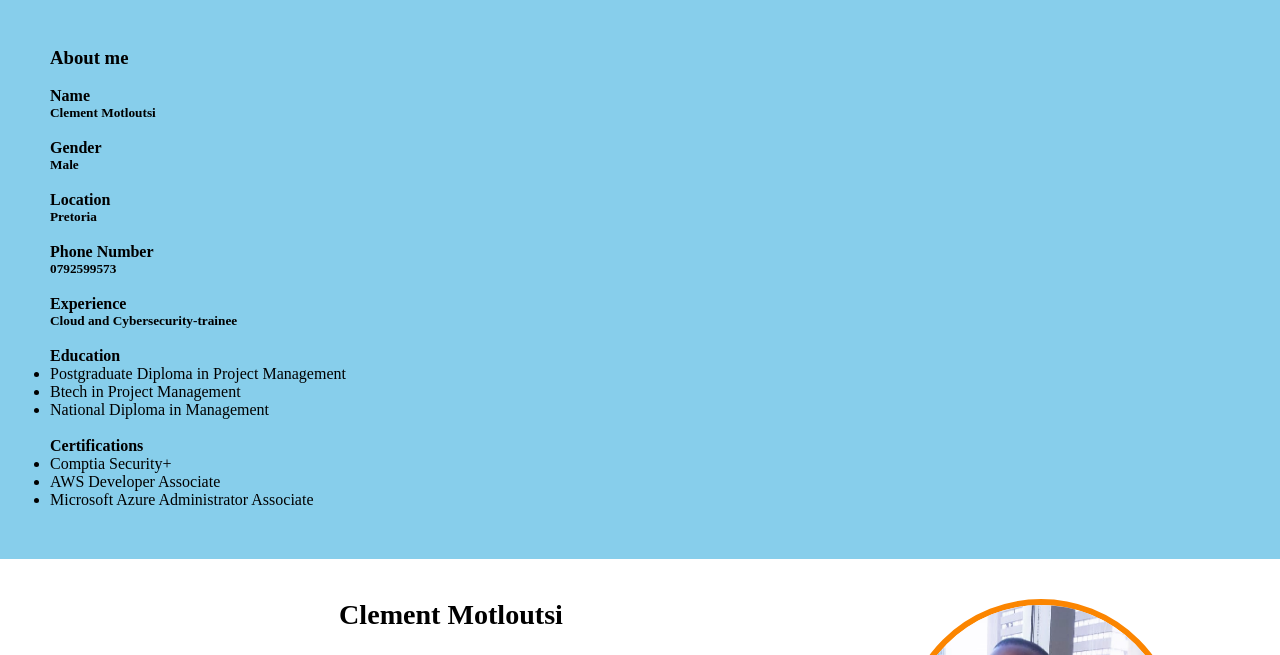
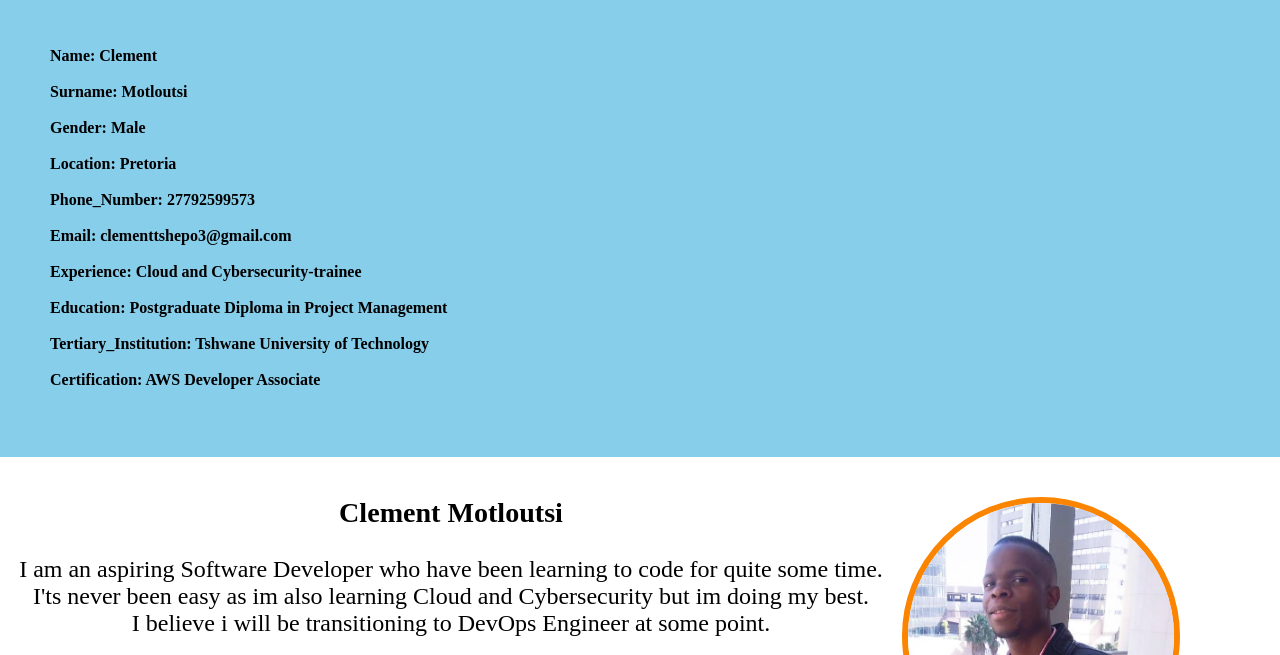
Before and after one commit to clemboy/codetribe-portfoliowebsite, a plain HTML site: page about_us.html in a window 1280 px wide. Shown: the part 97-752 px from the top of the page. Drawn offline with Linux system fonts and the light colour scheme.

Commit message:
intro to javascript

```diff
--- a/about_us.html
+++ b/about_us.html
@@ -25,34 +25,7 @@
 
     <main>
         <div class="container">
-            <h3>About me</h3><br>
-                    <h4>Name</h4>
-                    <h5>Clement Motloutsi</h5><br>
-
-                    <h4>Gender</h4>
-                    <h5>Male</h5><br>
-
-                    <h4>Location</h4>
-                    <h5>Pretoria</h5><br>
-
-                    <h4>Phone Number</h4>
-                    <h5>0792599573</h5><br>
-
-                    <h4>Experience</h4>
-                    <h5>Cloud and Cybersecurity-trainee</h5><br>
-
-                    <h4>Education</h4>
-                        <ul>
-                            <li>Postgraduate Diploma in Project Management</li>
-                            <li>Btech in Project Management</li>
-                            <li>National Diploma in Management</li><br>
-                        </ul>
-                    <h4>Certifications</h4>
-                        <ul>
-                            <li>Comptia Security+</li>
-                            <li>AWS Developer Associate</li>
-                            <li>Microsoft Azure Administrator Associate</li>
-                        </ul>
+            <div id="objectContainer"></div>
             </div>
 
 
@@ -89,5 +62,6 @@
                 </div>
         </div>
     </footer>
+    <script src="index.js"></script>
 </body>
 </html>
--- /dev/null
+++ b/index.js
@@ -0,0 +1,32 @@
+// Define an object
+var myObject = {
+    Name: "Clement",
+    Surname: "Motloutsi",
+    Gender: "Male",
+    Location: "Pretoria",
+    Phone_Number: +27792599573,
+    Email: "clementtshepo3@gmail.com",
+    Experience: "Cloud and Cybersecurity-trainee",
+    Education: "Postgraduate Diploma in Project Management",
+    Tertiary_Institution: "Tshwane University of Technology",
+    Certification: "AWS Developer Associate",
+  };
+
+
+  // Get the div where you want to print the object
+  var objectContainer = document.getElementById("objectContainer");
+
+  // Create a string to hold the HTML content
+  var htmlContent = "<p></p>";
+
+  // Iterate over the object's properties and append them to the HTML content
+  for (var key in myObject) {
+    if (myObject.hasOwnProperty(key)) {
+      htmlContent += "<h4>" + key + ": " + myObject[key] + "</h4>";
+    }
+     // Insert a line break after each property-value pair
+  htmlContent += "<br>";
+  }
+
+  // Set the HTML content of the container div
+  objectContainer.innerHTML = htmlContent;
```
Also changed, not shown: contact_us.html (+5 -1 lines).
